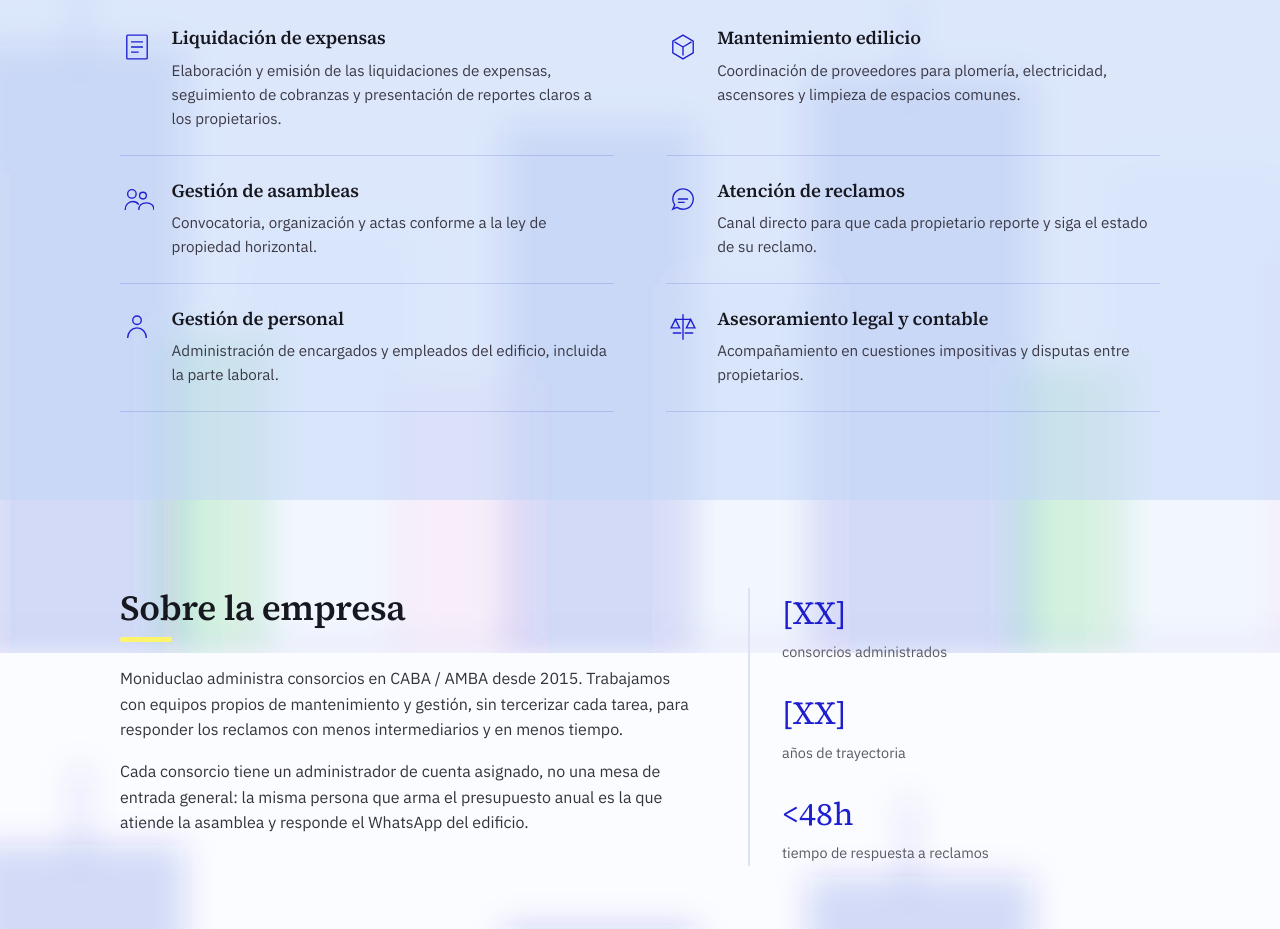
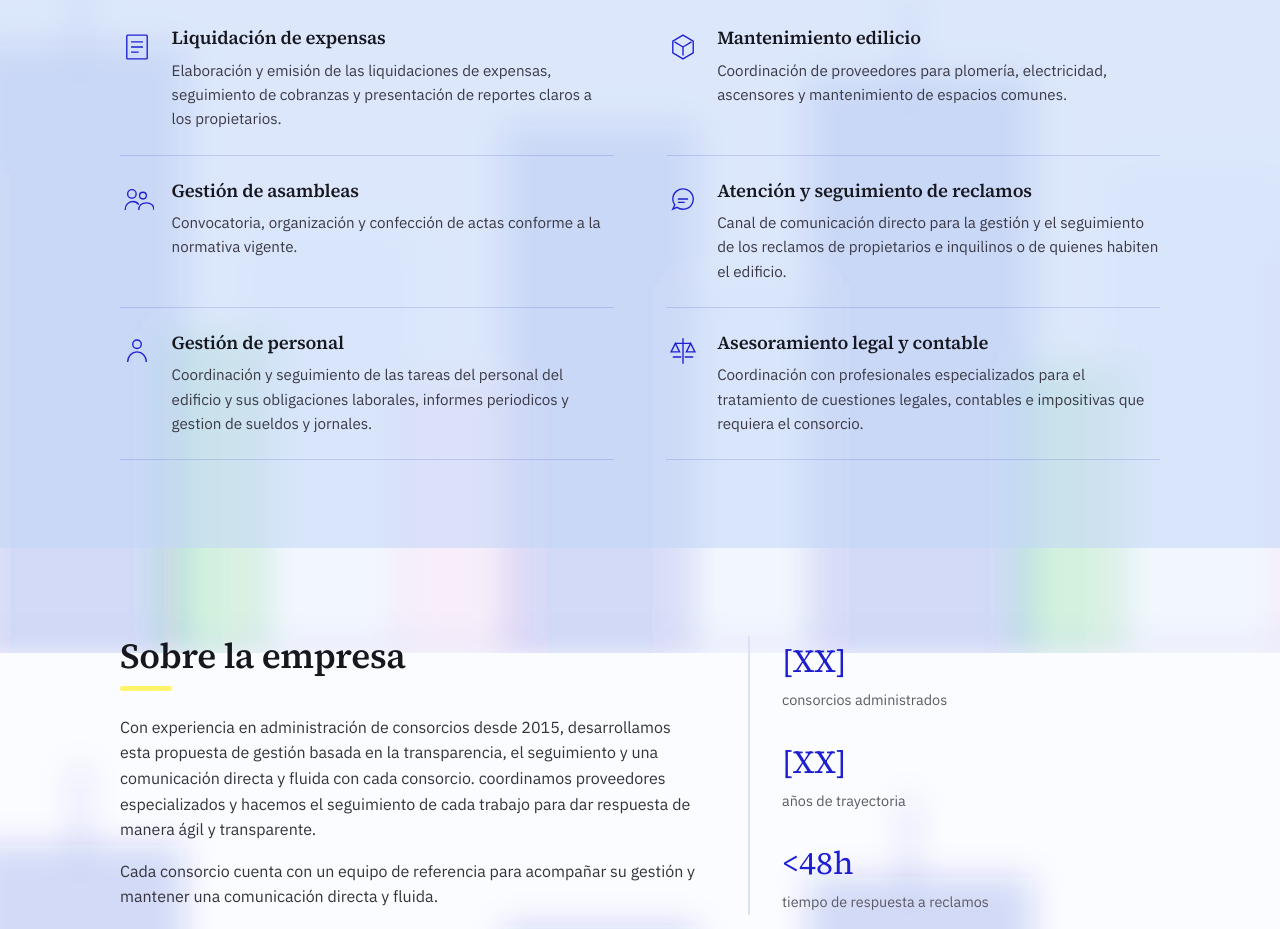
Before and after one commit to Claudiopesaresi/Moniduclao, a plain HTML site: page index.html in a window 1280 px wide. Shown: the part 1747-2676 px from the top of the page. Drawn offline with Linux system fonts and the light colour scheme; files whose address does not match are found by name.

Commit message:
Subida 2 20260910

```diff
--- a/index.html
+++ b/index.html
@@ -134,35 +134,35 @@
           <svg class="service-icon" viewBox="0 0 40 40" aria-hidden="true"><path d="M20 6l12 7v14l-12 7-12-7V13z" fill="none" stroke="currentColor" stroke-width="1.6"/><path d="M20 20v10M20 20l10-6M20 20L10 14" stroke="currentColor" stroke-width="1.6"/></svg>
           <div>
             <h3>Mantenimiento edilicio</h3>
-            <p>Coordinación de proveedores para plomería, electricidad, ascensores y limpieza de espacios comunes.</p>
+            <p>Coordinación de proveedores para plomería, electricidad, ascensores y mantenimiento de espacios comunes.</p>
           </div>
         </div>
         <div class="service-row">
           <svg class="service-icon" viewBox="0 0 40 40" aria-hidden="true"><circle cx="14" cy="14" r="5" fill="none" stroke="currentColor" stroke-width="1.6"/><circle cx="27" cy="16" r="4" fill="none" stroke="currentColor" stroke-width="1.6"/><path d="M6 33c0-6 4-10 9-10 3 0 5.5 1.4 7 3.5M22 33c0-5 3.5-8.5 9-8.5s9 3.5 9 8.5" fill="none" stroke="currentColor" stroke-width="1.6"/></svg>
           <div>
             <h3>Gestión de asambleas</h3>
-            <p>Convocatoria, organización y actas conforme a la ley de propiedad horizontal.</p>
+            <p>Convocatoria, organización y confección de actas conforme a la normativa vigente.</p>
           </div>
         </div>
         <div class="service-row">
           <svg class="service-icon" viewBox="0 0 40 40" aria-hidden="true"><path d="M8 20a12 12 0 1 1 5 9.8L8 32l2.3-5A11.9 11.9 0 0 1 8 20Z" fill="none" stroke="currentColor" stroke-width="1.6"/><path d="M14 20h12M14 24h8" stroke="currentColor" stroke-width="1.6"/></svg>
           <div>
-            <h3>Atención de reclamos</h3>
-            <p>Canal directo para que cada propietario reporte y siga el estado de su reclamo.</p>
+            <h3>Atención y seguimiento de reclamos</h3>
+            <p>Canal de comunicación directo para la gestión y el seguimiento de los reclamos de propietarios e inquilinos o de quienes habiten el edificio.</p>
           </div>
         </div>
         <div class="service-row">
           <svg class="service-icon" viewBox="0 0 40 40" aria-hidden="true"><circle cx="20" cy="12" r="5" fill="none" stroke="currentColor" stroke-width="1.6"/><path d="M9 33c0-7 5-12 11-12s11 5 11 12" fill="none" stroke="currentColor" stroke-width="1.6"/></svg>
           <div>
             <h3>Gestión de personal</h3>
-            <p>Administración de encargados y empleados del edificio, incluida la parte laboral.</p>
+            <p>Coordinación y seguimiento de las tareas del personal del edificio y sus obligaciones laborales, informes periodicos y gestion de sueldos y jornales.</p>
           </div>
         </div>
         <div class="service-row">
           <svg class="service-icon" viewBox="0 0 40 40" aria-hidden="true"><path d="M20 5v30M11 11h18M11 11l-5 10h10l-5-10zM29 11l-5 10h10l-5-10z" fill="none" stroke="currentColor" stroke-width="1.6"/><path d="M8 27h10M22 27h10" stroke="currentColor" stroke-width="1.6"/></svg>
           <div>
             <h3>Asesoramiento legal y contable</h3>
-            <p>Acompañamiento en cuestiones impositivas y disputas entre propietarios.</p>
+            <p>Coordinación con profesionales especializados para el tratamiento de cuestiones legales, contables e impositivas que requiera el consorcio.</p>
           </div>
         </div>
       </div>
@@ -177,8 +177,8 @@
           <h2>Sobre la empresa</h2>
         </div>
         <!-- TODO-EDITAR: completá zona, año de fundación y diferencial real de la empresa -->
-        <p>Moniduclao administra consorcios en CABA / AMBA desde 2015. Trabajamos con equipos propios de mantenimiento y gestión, sin tercerizar cada tarea, para responder los reclamos con menos intermediarios y en menos tiempo.</p>
-        <p>Cada consorcio tiene un administrador de cuenta asignado, no una mesa de entrada general: la misma persona que arma el presupuesto anual es la que atiende la asamblea y responde el WhatsApp del edificio.</p>
+        <p>Con experiencia en administración de consorcios desde 2015, desarrollamos esta propuesta de gestión basada en la transparencia, el seguimiento y una comunicación directa y fluida con cada consorcio. coordinamos proveedores especializados y hacemos el seguimiento de cada trabajo para dar respuesta de manera ágil y transparente.</p>
+        <p>Cada consorcio cuenta con un equipo de referencia para acompañar su gestión y mantener una comunicación directa y fluida.</p>
       </div>
       <div class="about-stats">
         <div class="stat"><span class="stat-number">[XX]</span><span class="stat-label">consorcios administrados</span></div>
@@ -193,7 +193,7 @@
   <section class="section section-alt-pink" id="testimonios">
     <div class="wrap">
       <div class="section-head">
-        <h2>Testimonios de consorcios que ya administramos</h2>
+        <h2>Testimonios de consorcios que ya administramos >>> Noticias importantes </h2>
       </div>
 
       <div class="testimonial-list">
@@ -219,7 +219,8 @@
       <div class="contact-info">
         <div class="section-head section-head-left">
           <h2>Contacto</h2>
-          <p>Contanos sobre tu consorcio y te respondemos con una propuesta.</p>
+          <p>Hablemos de tu consorcio.</p>
+          <p>Si estás buscando una administración clara, ordenada y con comunicación directa, contactanos.</p>
         </div>
 
         <!-- TODO-EDITAR: reemplazá el número de WhatsApp -->
```
